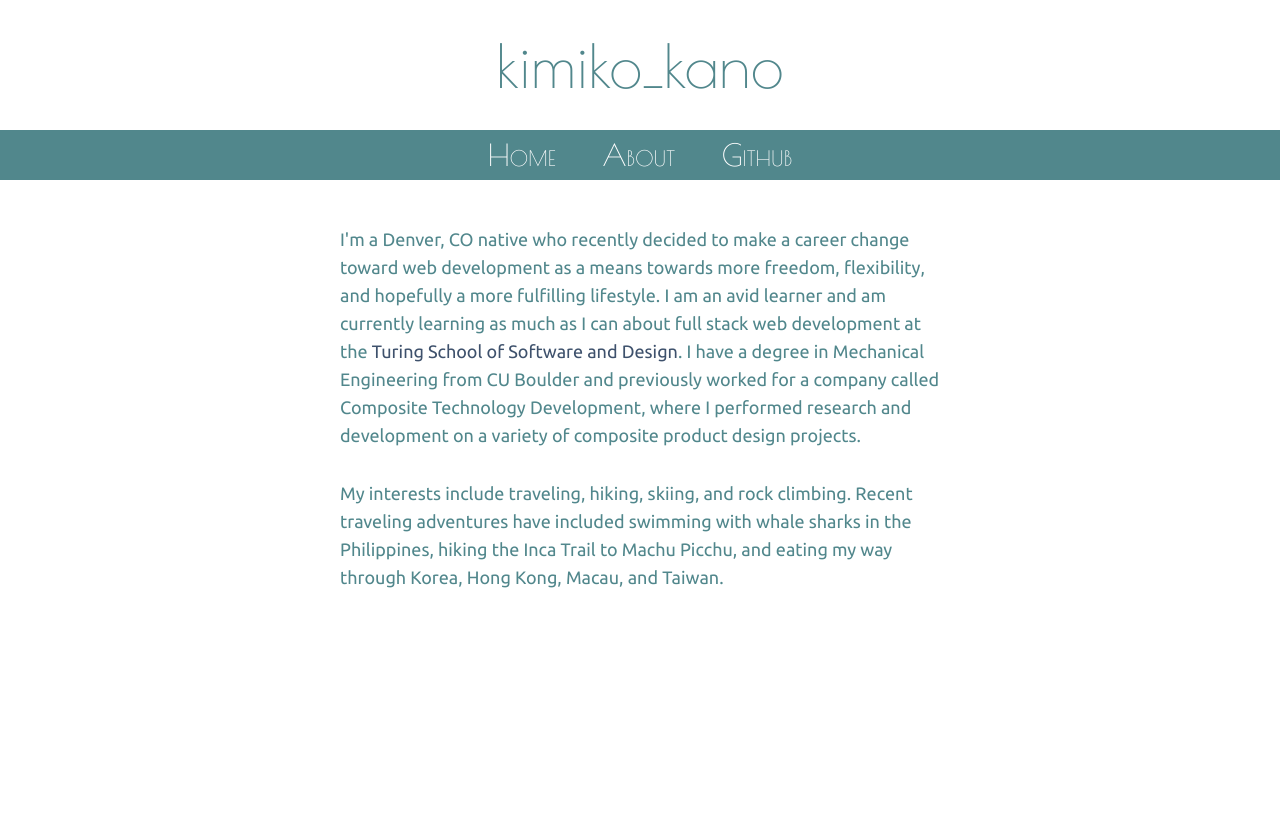
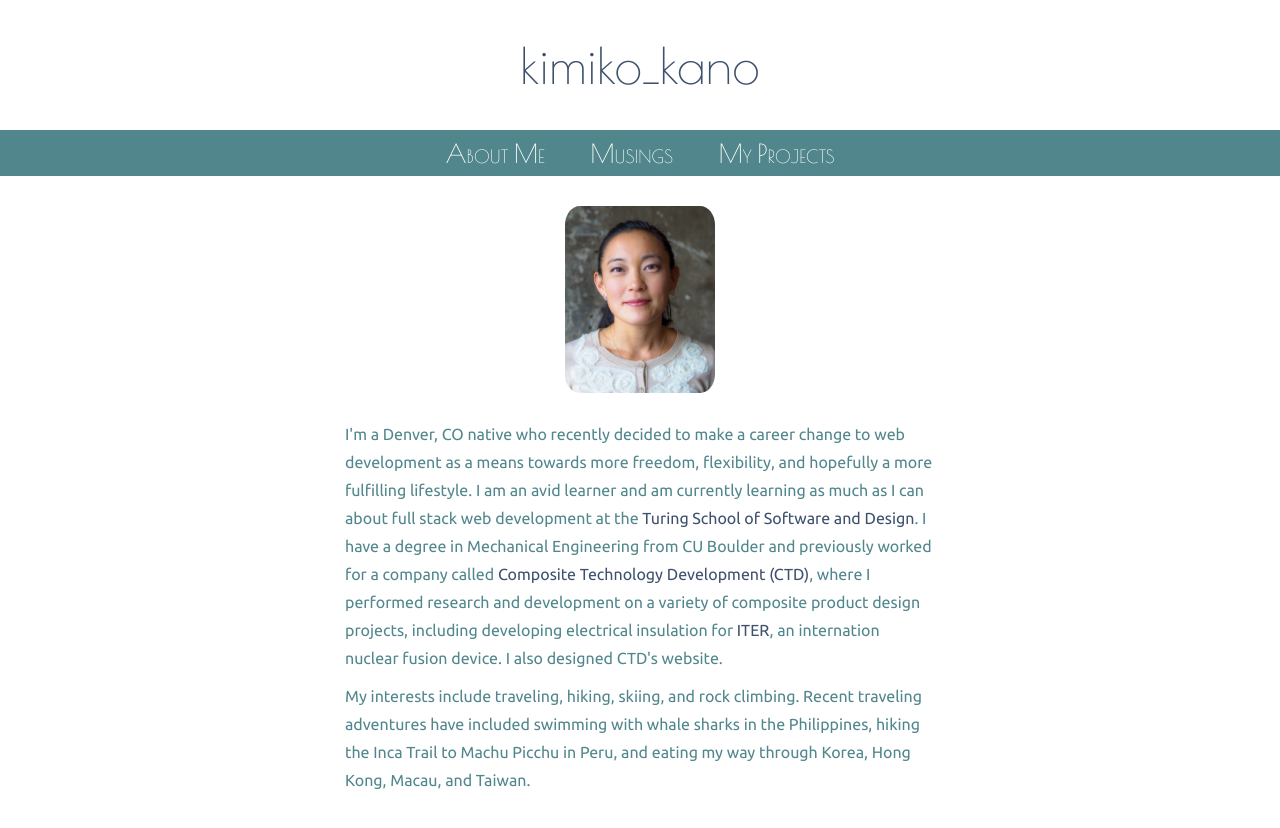
Before and after one commit to ksk5280/ksk5280.github.io, a Jekyll site: the page built from about.html, in a window 1280 px wide. Shown: the top 828 px of the page. Built offline with Jekyll 4.4.1, drawn with Linux system fonts in a browser that asks for light colours.

Commit message:
wrote a post

```diff
--- a/_includes/header.html
+++ b/_includes/header.html
@@ -11,13 +11,13 @@
 <body>
   <div class="primary-nav">
     <div class="header">
-      <h3>{{ site.title }}</h3>
+      <h3><a href="/">{{ site.title }}</a></h3>
     </div>
     <nav>
       <ul>
-        <li><a href="/">Home</a></li>
-        <li><a href="/about.html">About</a></li>
-        <li><a href="https://github.com/ksk5280">Github</a></li>
+        <li><a href="/about.html">About Me</a></li>
+        <li><a href="/">Musings</a></li>
+        <li><a href="https://github.com/ksk5280">My Projects</a></li>
       </ul>
     </nav>
   </div>
--- a/_layouts/post.html
+++ b/_layouts/post.html
@@ -1,8 +1,7 @@
 {% include header.html %}
-      <div class="post">
+      <div class="page">
         <p class="post-date">{{ page.date | date: "%B %d, %Y" }}</p>
         <h1 class="post-title">{{ page.title }}</h1>
+        {{ content }}
       </div>
-      {{ content }}
-      <div class="divider"></div>
 {% include footer.html %}
--- a/about.html
+++ b/about.html
@@ -1,6 +1,6 @@
 ---
 layout: default
 ---
-
-<p class="about">I'm a Denver, CO native who recently decided to make a career change toward web development as a means towards more freedom, flexibility, and hopefully a more fulfilling lifestyle. I am an avid learner and am currently learning as much as I can about full stack web development at the <a href="https://www.turing.io/" target="_blank">Turing School of Software and Design</a>. I have a degree in Mechanical Engineering from CU Boulder and previously worked for a company called Composite Technology Development, where I performed research and development on a variety of composite product design projects.</p>
-<p class="about">My interests include traveling, hiking, skiing, and rock climbing. Recent traveling adventures have included swimming with whale sharks in the Philippines, hiking the Inca Trail to Machu Picchu, and eating my way through Korea, Hong Kong, Macau, and Taiwan.</p>
+<div><img class="kimiko" src="images/kimiko.jpg"></div>
+<p class="about">I'm a Denver, CO native who recently decided to make a career change to web development as a means towards more freedom, flexibility, and hopefully a more fulfilling lifestyle. I am an avid learner and am currently learning as much as I can about full stack web development at the <a href="https://www.turing.io/" target="_blank">Turing School of Software and Design</a>. I have a degree in Mechanical Engineering from CU Boulder and previously worked for a company called <a href="http://www.ctd-materials.com/" target="_blank">Composite Technology Development (CTD)</a>, where I performed research and development on a variety of composite product design projects, including developing electrical insulation for <a href="https://www.iter.org/" target="_blank">ITER</a>, an internation nuclear fusion device. I also designed CTD's website.</p>
+<p class="about">My interests include traveling, hiking, skiing, and rock climbing. Recent traveling adventures have included swimming with whale sharks in the Philippines, hiking the Inca Trail to Machu Picchu in Peru, and eating my way through Korea, Hong Kong, Macau, and Taiwan.</p>
--- a/css/styles.css
+++ b/css/styles.css
@@ -1,5 +1,6 @@
 body {
   background-color: white;
+  font-family: "Poiret One", sans-serif;
 }
 
 a {
@@ -12,9 +13,10 @@ a:hover {
 }
 
 p, .list {
+  margin: 5px;
   font-family: "Ubuntu", sans-serif;
   text-align: left;
-  font-size: 18px;
+  font-size: 16px;
   line-height: 28px;
   color: #51878c;
 }
@@ -36,12 +38,28 @@ p, .list {
 .header{
   margin: 0;
   padding: 30px;
-
-  font-family: "Poiret One", cursive;
-  font-size: 60px;
+  font-size: 50px;
   color: #51878c;
   line-height: 70px;
   text-align: center;
+}
+
+nav {
+  background-color: #51878c;
+  padding: 10px;
+  text-align: center;
+  font-variant: small-caps;
+  font-size: 26px;
+}
+
+nav li {
+  display: inline;
+  list-style-type: none;
+}
+
+nav li a {
+  color: white;
+  margin: 10px 20px 10px;
 }
 
 .container {
@@ -59,33 +77,27 @@ p, .list {
   padding-bottom: 25px;
 }
 
-nav {
+.footer {
+  padding: 10px 50px;
   background-color: #51878c;
-  padding: 10px;
-  text-align: center;
-  font-family: "Poiret One", cursive;
-  font-variant: small-caps;
-  font-size: 30px;
+  text-align: right;
+  font-size: 25px;
 }
 
-nav li {
+.footer li{
+  padding-left: 30px;
   display: inline;
   list-style-type: none;
 }
 
-nav li a {
+.footer li a{
   color: white;
-  margin: 10px 20px 10px;
-  /*transition-property: color;
-  transition-duration: 0.7s;*/
 }
 
 .post {
-  margin: auto;
+  margin: 10px auto;
   padding: 10px;
-  width: auto;
-  border-radius: 5px;
-  font-family: "Poiret One", cursive;
+  width: 600px;
   color: #51878c;
   font-size: 30px;
   line-height: 35px;
@@ -93,13 +105,12 @@ nav li a {
 }
 
 .post-title {
-  font-size: 35px;
+  font-size: 32px;
   font-weight: bold;
 }
 
 .post-date {
-  font-family: "Poiret One", cursive;
-  font-size: 20px;
+  font-size: 18px;
   text-align: left;
 }
 
@@ -108,21 +119,32 @@ nav li a {
   font-size: 20px;
 }
 
+.page {
+  margin: 10px auto;
+  padding: 10px;
+  width: 600px;
+  color: #51878c;
+  font-size: 30px;
+  line-height: 35px;
+  text-align: left;
+}
+
 .date {
   margin: 15px auto;
   text-align: center;
-  font-family: "Poiret One", cursive;
 }
 
 .about {
-  margin-top: 30px;
-}
-
-.pry {
-  height: 400px;
+  margin-top: 10px;
 }
 
 img {
   margin: 15px auto;
-  width: 100%;
+  width: 80%;
 }
+
+.kimiko {
+  width: 25%;
+  height: 25%;
+  border-radius: 10%;
+}
--- a/index.html
+++ b/index.html
@@ -7,7 +7,7 @@ layout: default
     <h4 class="post-date">{{ post.date | date: "%B %d, %Y" }}</h4>
     <h2 class="post-title"><a href="{{ post.url }}">{{ post.title }}</a></h2>
     <a href="{{ post.url }}"><img src={{ post.image }}></a>
-    <p>{{ post.content | strip_html | truncatewords:50}}</p>
+    <p>{{ post.content | strip_html | truncatewords:45}}</p>
     <h4 class="more"><a href="{{ post.url }}">Read more...</a></h4>
   </div>
 {% endfor %}
```
Also changed, not shown: _posts/2016-01-22-debugging-with-pry.html (deleted, +0 -10 lines), _posts/2016-01-23-one-down-three-to-go.html (deleted, +0 -18 lines), _posts/2016-01-23-one-module-down-three-to-go.html (added, +18 -0 lines), images/kimiko.jpg (added), images/pry_logo.png (deleted), images/turing_logo.png (deleted), 1 other file.
